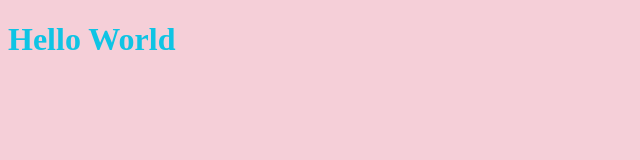
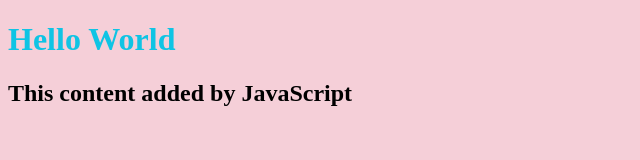
Before and after one commit to iglidhim/iglidhim.github.io, a plain HTML site: page index.html in a window 1280 px wide. Shown: the whole page, without its empty margins (0-640 px from the left). Drawn offline with Linux system fonts and the light colour scheme.

Commit message:
add script.js, connect to index.html

```diff
--- a/index.html
+++ b/index.html
@@ -9,5 +9,6 @@
 </head>
 <body>
   <h1>Hello World</h1>
+  <script src="script.js"></script>
 </body>
 </html>
--- a/script.js
+++ b/script.js
@@ -1,4 +1,4 @@
 let h2 = document.createElement('h2')
-h2.textContent = "JavaScript"
+h2.textContent = "This content added by JavaScript"
 
 document.querySelector('body').appendChild(h2)
```
